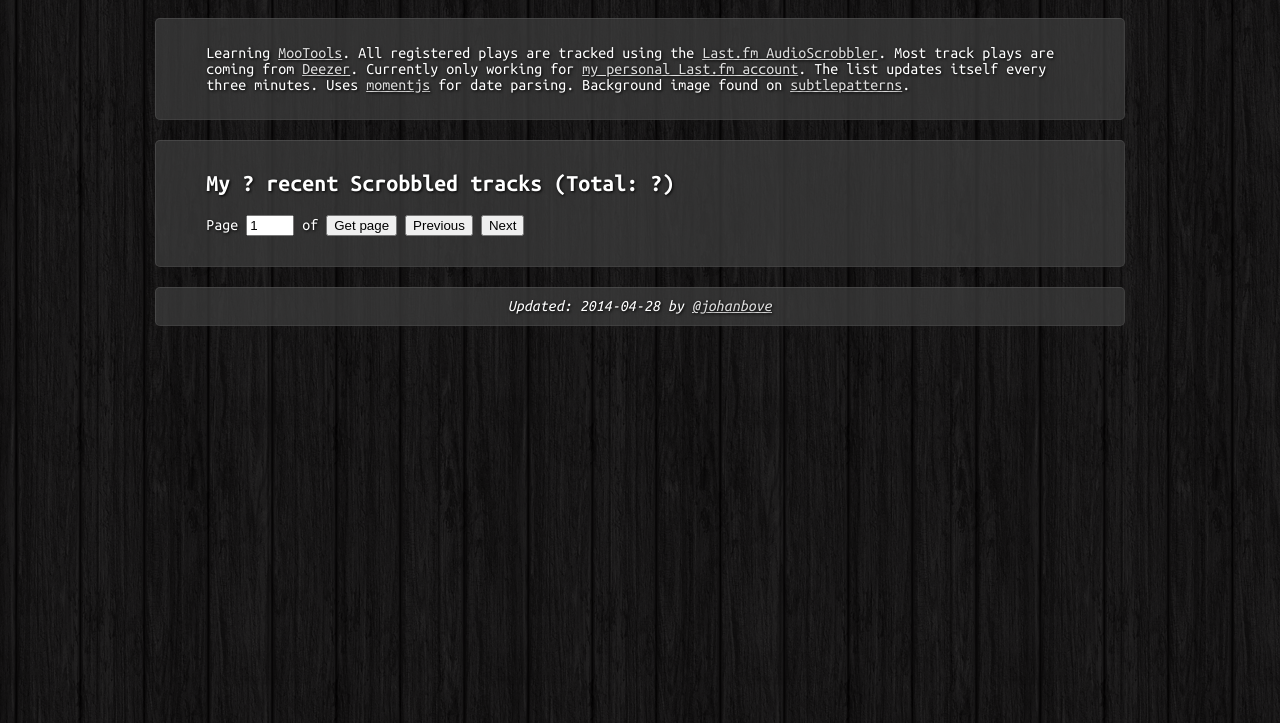
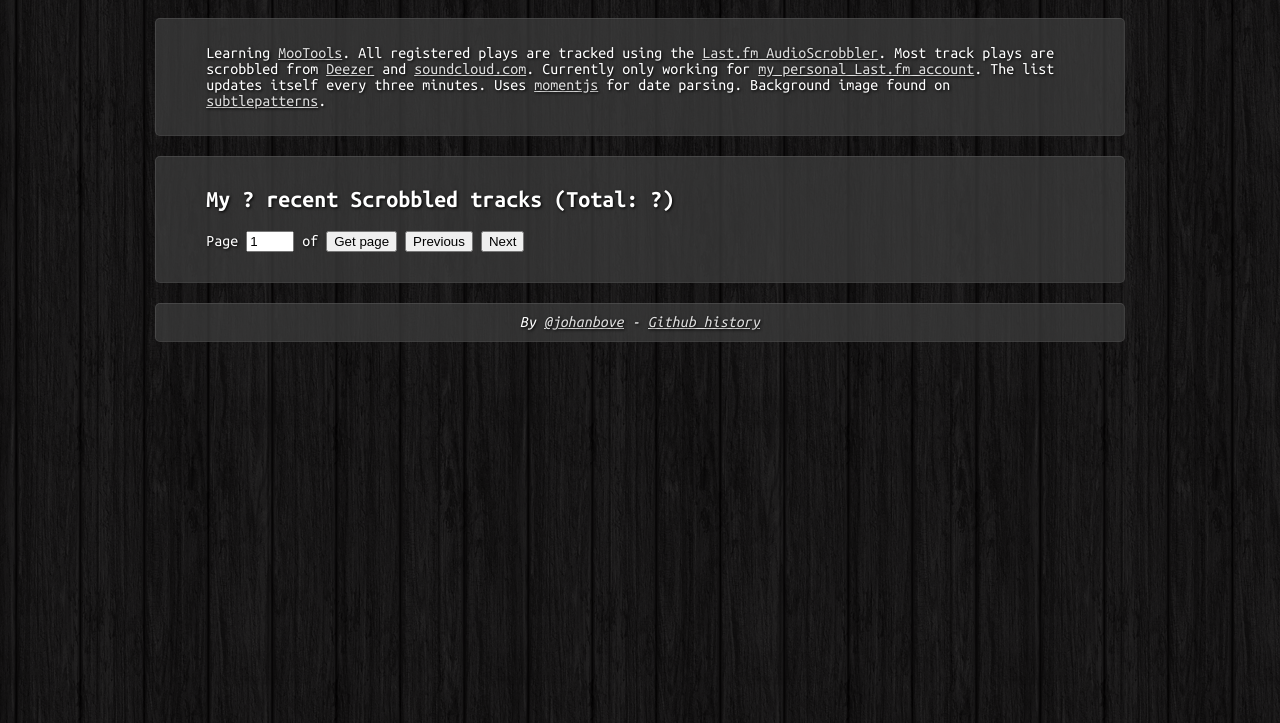
Before and after one commit to johanbove/LastFmMootoolsTestsite, a plain HTML site: page index.html in a window 1280 px wide. Shown: the part 77-800 px from the top of the page. Drawn offline with nearby package versions, Linux system fonts and the light colour scheme; a script that the page names is missing.

Commit message:
Changed intro text and footer

```diff
--- a/index.html
+++ b/index.html
@@ -18,7 +18,7 @@
 
             <section>
 
-                <p>Learning <a href="http://mootools.net/">MooTools</a>. All registered plays are tracked using the <a href="http://www.last.fm/api">Last.fm AudioScrobbler</a>. Most track plays are coming from <a href="http://www.deezer.com">Deezer</a>. Currently only working for <a href="http://last.fm/user/joe-1">my personal Last.fm account</a>. The list updates itself every three minutes. Uses <a href="http://momentjs.com/">momentjs</a> for date parsing. Background image found on <a href="http://subtlepatterns.com/tag/dark/">subtlepatterns</a>.</p>
+                <p>Learning <a href="http://mootools.net/">MooTools</a>. All registered plays are tracked using the <a href="http://www.last.fm/api">Last.fm AudioScrobbler</a>. Most track plays are scrobbled from <a href="http://www.deezer.com">Deezer</a> and <a href="http://soundcloud.com">soundcloud.com</a>. Currently only working for <a href="http://last.fm/user/joe-1">my personal Last.fm account</a>. The list updates itself every three minutes. Uses <a href="http://momentjs.com/">momentjs</a> for date parsing. Background image found on <a href="http://subtlepatterns.com/tag/dark/">subtlepatterns</a>.</p>
 
             </section>
 
@@ -41,7 +41,7 @@
             </section>
 
             <footer>
-                <address>Updated: 2014-04-28 by <a href="http://twitter.com/johanbove">@johanbove</a></address>
+                <address>By <a href="http://twitter.com/johanbove">@johanbove</a> - <a href="https://github.com/johanbove/LastFmMootoolsTestsite">Github history</a></address>
             </footer>
 
         </div>
```
